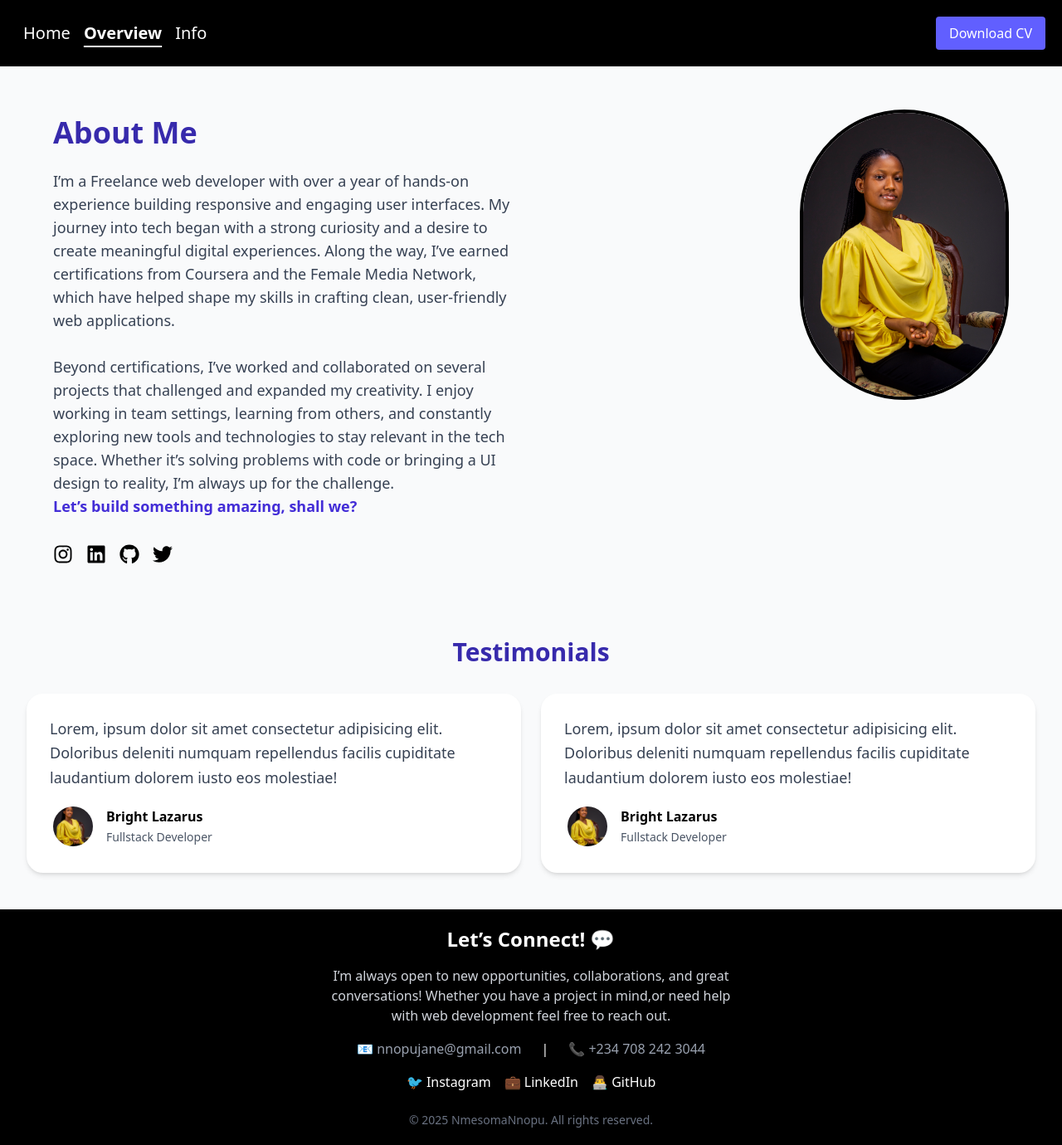
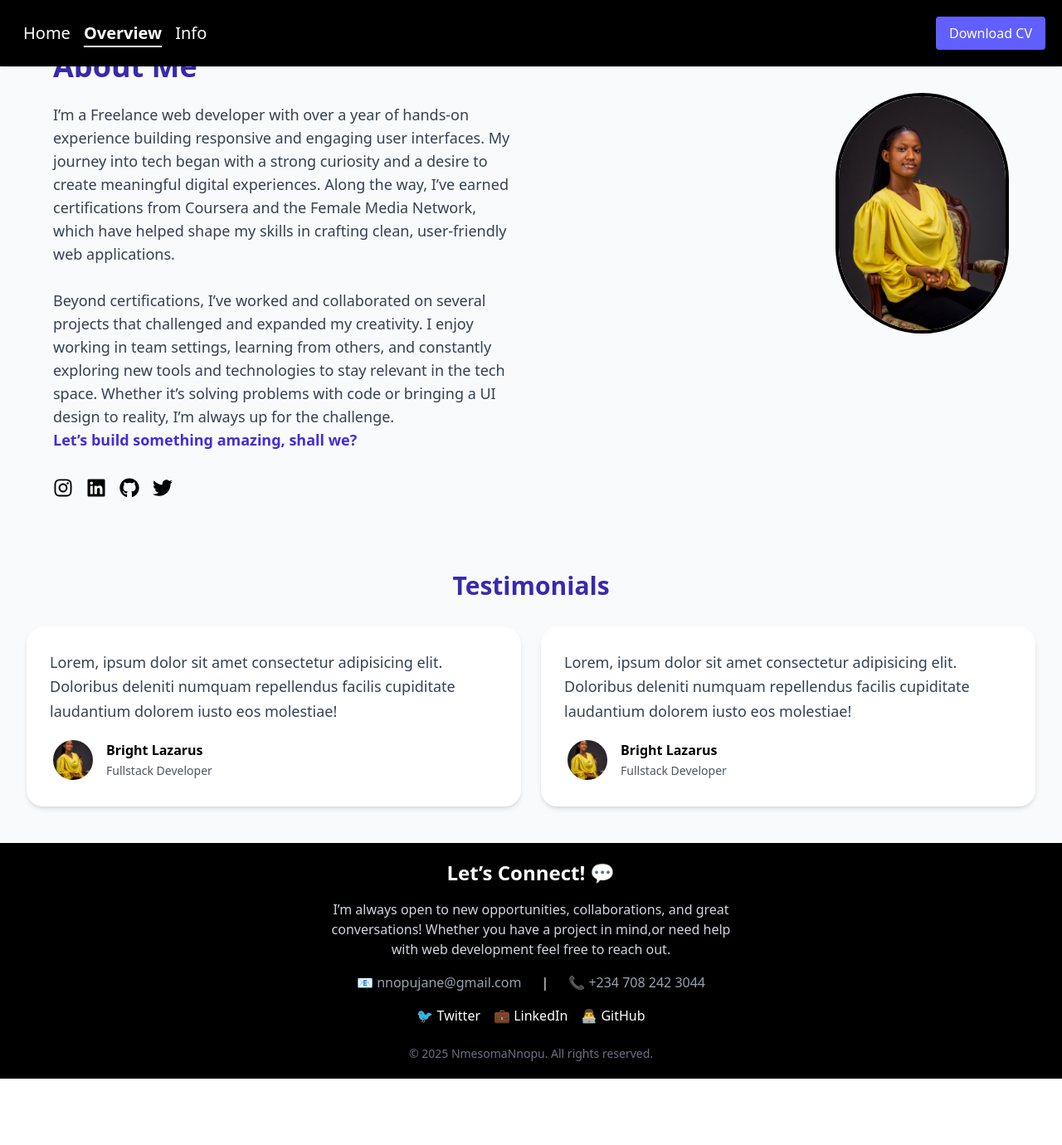
Before and after one commit to nmesomajane/my-portfolio, a React (Vite) app: page /overview in a window 1280 px wide. Shown: the whole page at 83% size. After the commit the page ends 1300 px from the top, so only its background shows below. Built offline with nearby package versions, Linux system fonts and the light colour scheme.

Commit message:
made changes

```diff
--- a/src/components/Footer.tsx
+++ b/src/components/Footer.tsx
@@ -20,8 +20,8 @@ const Footer = () => {
 
         {/* Social Links */}
         <div className="flex justify-center space-x-4 mt-4">
-          <a href="https://instagram.com/nme_somaa" className="hover:text-gray-400 transition">🐦 Instagram</a>
-          <a href="https://linkedin.com/in/nmesomannopu" className="hover:text-gray-400 transition">💼 LinkedIn</a>
+          <a href="https://x.com/NmesomaNnopu?t=G5ZmooDkX8xYMxnPnGYPSQ&s=09" className="hover:text-gray-400 transition">🐦 Twitter</a>
+          <a href="https://www.linkedin.com/in/nmesoma-nnopu-39836529a  " className="hover:text-gray-400 transition">💼 LinkedIn</a>
           <a href="https://github.com/nmesomajane" className="hover:text-gray-400 transition">👨‍💻 GitHub</a>
         </div>
 
--- a/src/components/Header.tsx
+++ b/src/components/Header.tsx
@@ -13,7 +13,7 @@ const Header = () => {
   const [menuOpen, setMenuOpen] = useState(false);
 
   return (
-    <div className="bg-black w-full ">
+    <div className="bg-black w-full fixed top-0 left-0 z-50 shadow">
       <div className="flex justify-between items-center p-1 text-lg text-white w-full  ">
         <nav className="w-full flex justify-between items-center bg-black p-4 text-4xl ">
           {/* Desktop Nav */}
--- a/src/pages/Home.tsx
+++ b/src/pages/Home.tsx
@@ -37,7 +37,7 @@ const Home = () => {
         </h1>
 
         <motion.div
-          className="absolute md:bottom-10 bottom-8 text-center w-full"
+          className="absolute md:bottom-10 bottom-12 text-center w-full"
           animate={{ y: [0, -10, 0] }}
           transition={{ duration: 1, repeat: Infinity, ease: "easeInOut" }}
         >
@@ -61,7 +61,7 @@ const Home = () => {
         <img
           src={ProfilePic}
           alt="Profile"
-          className="w-[400px] md:w-[70%] h-auto object-cover rounded-full shadow-lg mix-blend-lighten"
+          className="w-[350px]  md:w-[70%] h-auto object-cover rounded-full shadow-lg mix-blend-lighten"
         />
       </motion.div>
     </div>
--- a/src/pages/Overview.tsx
+++ b/src/pages/Overview.tsx
@@ -40,7 +40,7 @@ const Overview = () => {
               <FaInstagram size={24} />
             </a>
             <a
-              href="https://linkedin.com/in/nmesomannopu"
+              href="https://www.linkedin.com/in/nmesoma-nnopu-39836529a "
               className="hover:text-gray-400 transition"
             >
               <FaLinkedin size={24} />
@@ -52,7 +52,7 @@ const Overview = () => {
               <FaGithub size={24} />
             </a>
             <a
-              href="https://github.com/nmesomajane"
+              href="https://x.com/NmesomaNnopu?t=G5ZmooDkX8xYMxnPnGYPSQ&s=09"
               className="hover:text-gray-400 transition"
             >
               <FaTwitter size={24} />
@@ -60,7 +60,7 @@ const Overview = () => {
           </div>
         </motion.div>
 
-        <div className="relative w-[250px] h-[350px] rounded-full mx-auto md:w-1/2 flex gap-y-0 justify-end ">
+        <div className="relative w-[250px] h-[350px] rounded-full mx-auto md:w-1/2 flex gap-y-1 pt-15 justify-end ">
           <div className=" inset-0 rounded-full   ">
             <img
               src={ProfilePic}
```
